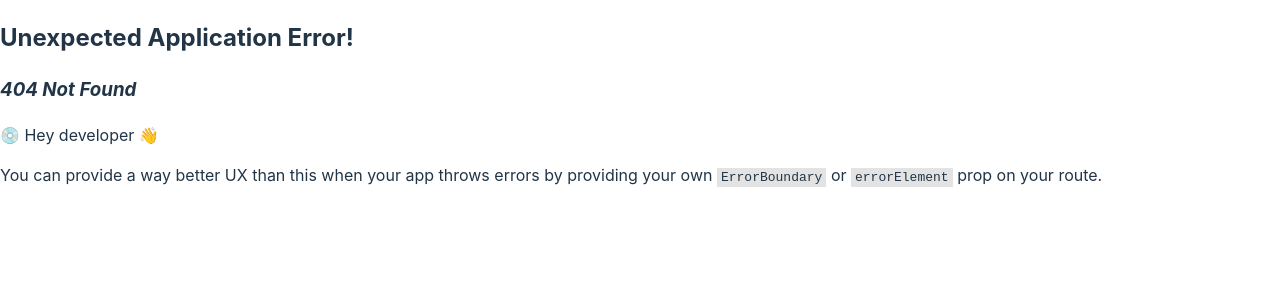
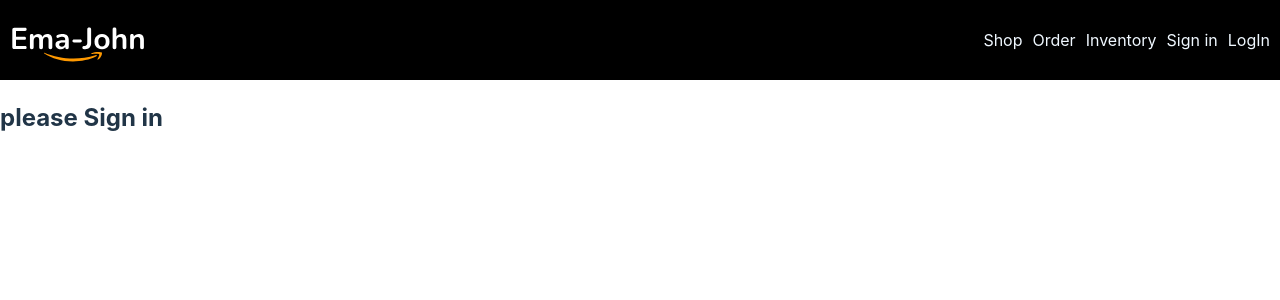
Before and after one commit to Himlaoy/amazon-practice, a React (Vite) app: page /signin in a window 1280 px wide. Before the commit this address had no page. Shown: the top 300 px of the page. Built offline with nearby package versions, Linux system fonts and the light colour scheme.

Commit message:
header set

```diff
--- a/package.json
+++ b/package.json
@@ -12,6 +12,7 @@
     "@fortawesome/fontawesome-svg-core": "^6.3.0",
     "@fortawesome/free-solid-svg-icons": "^6.3.0",
     "@fortawesome/react-fontawesome": "^0.2.0",
+    "firebase": "^9.19.1",
     "react": "^18.2.0",
     "react-dom": "^18.2.0",
     "react-router-dom": "^6.10.0"
--- a/src/components/Header/Header.jsx
+++ b/src/components/Header/Header.jsx
@@ -11,6 +11,7 @@ const Header = () => {
                 <Link to="/shop">Shop</Link>
                 <Link to="/order">Order</Link>
                 <Link to="/inventory">Inventory</Link>
+                <Link to="/sign in">Sign in</Link>
                 <Link to="/Login">LogIn</Link>
             </div>
 
--- /dev/null
+++ b/src/components/Signin/SignIn.jsx
@@ -0,0 +1,11 @@
+import React from 'react';
+
+const SignIn = () => {
+    return (
+        <div>
+            <h2>please Sign in</h2>
+        </div>
+    );
+};
+
+export default SignIn;
```
Also changed, not shown: src/__step.js (added, +9 -0 lines), src/firebse.config.js (added, +18 -0 lines), src/main.jsx (+11 -1 lines), 1 other file (tests, documents, lock files or other folders).
